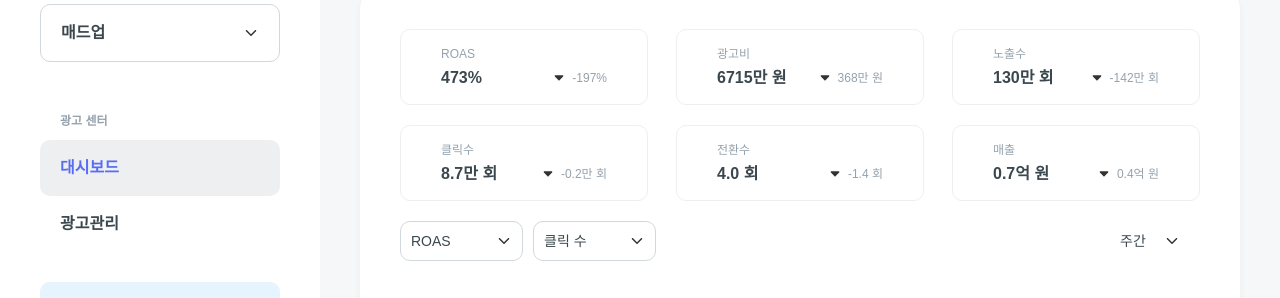
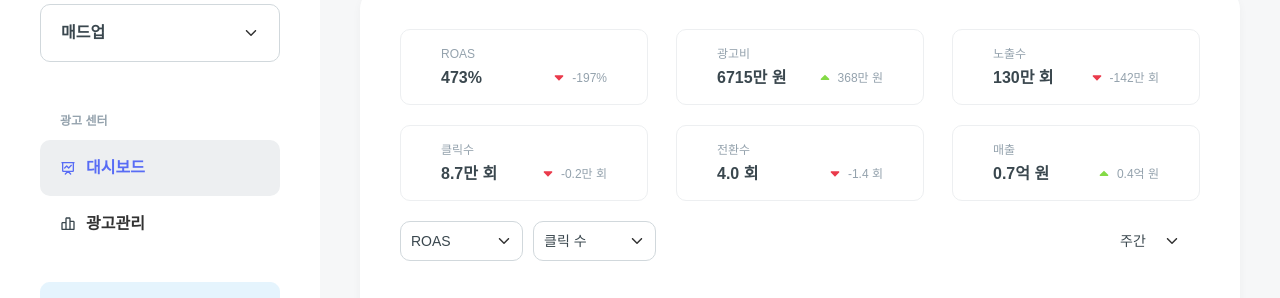
Before and after one commit to strongpond/ad-management-service, a React (Create React App) app: page / in a window 1280 px wide. Shown: the part 224-522 px from the top of the page. Built offline with nearby package versions, Linux system fonts and the light colour scheme.

Commit message:
Refactor: Dashboard 및 AsideBar style

```diff
--- a/src/components/AsideBar.js
+++ b/src/components/AsideBar.js
@@ -1,14 +1,16 @@
 import React from "react";
 import { Link, useLocation } from "react-router-dom";
 import { IoIosArrowDown } from "react-icons/io";
+import { HiOutlinePresentationChartLine } from "react-icons/hi";
+import { BiBarChartAlt2 } from "react-icons/bi";
 import styled from "styled-components";
 
 const AsideBar = () => {
   const pathName = useLocation().pathname;
 
   const menus = [
-    { name: "대시보드", path: "/" },
-    { name: "광고관리", path: "/ad" },
+    { name: "대시보드", path: "/", icon: "HiOutlinePresentationChartLine" },
+    { name: "광고관리", path: "/ad", icon: "BiBarChartAlt2" },
   ];
 
   return (
@@ -31,7 +33,10 @@ const AsideBar = () => {
               return (
                 <TabLink to={menu.path} key={index}>
                   <TabMenu className={pathName === menu.path ? "isActive" : ""}>
-                    {menu.name}
+                    {index === 0 ? <HiOutlinePresentationChartLine /> : <BiBarChartAlt2 />}
+                    <TabTitle className={pathName === menu.path ? "isActive" : ""}>
+                      {menu.name}
+                    </TabTitle>
                   </TabMenu>
                 </TabLink>
               );
@@ -101,6 +106,7 @@ const ServiceContent = styled.p`
 const TabMenuList = styled.div``;
 
 const TabMenu = styled.div`
+  display: flex;
   padding: 20px;
   border-radius: 10px;
   color: ${({ theme }) => theme.colors.fontBlack};
@@ -116,6 +122,14 @@ const TabMenu = styled.div`
 
   &:hover {
     cursor: pointer;
+  }
+`;
+
+const TabTitle = styled.p`
+  margin-left: 10px;
+
+  &.isActive {
+    color: ${({ theme }) => theme.colors.blue};
   }
 `;
 
--- a/src/components/Dashboard/Board.js
+++ b/src/components/Dashboard/Board.js
@@ -73,7 +73,11 @@ const Board = ({ filterData, prevData }) => {
               <CardDataBox>
                 <CardData>{`${el.value + el.unit}`}</CardData>
                 <FluctuationRateBox>
-                  <TiArrowSortedDown />
+                  {el.value - el.prevValue > 0 ? (
+                    <TiArrowSortedUp color="#84DA46" />
+                  ) : (
+                    <TiArrowSortedDown color="#EA3A4B" />
+                  )}
                   <FluctuationRate>{`${Math.round((el.value - el.prevValue) * 10) / 10}${
                     el.unit
                   }`}</FluctuationRate>
```
